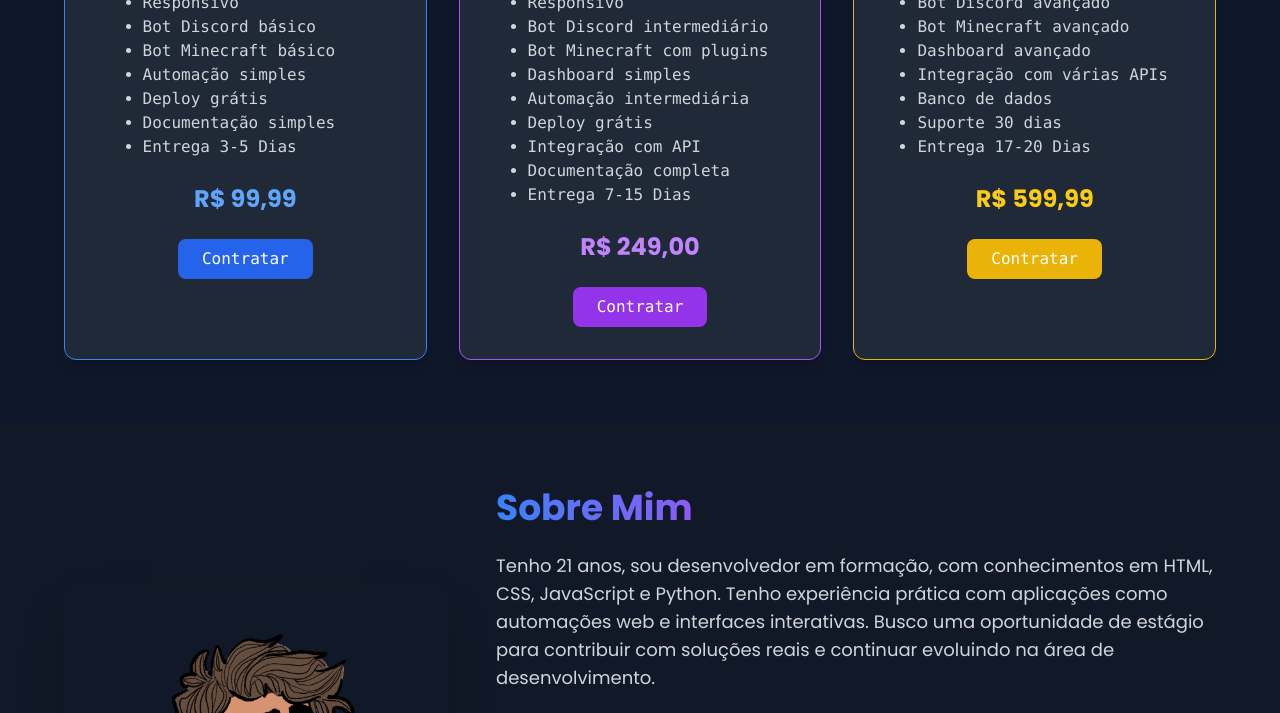
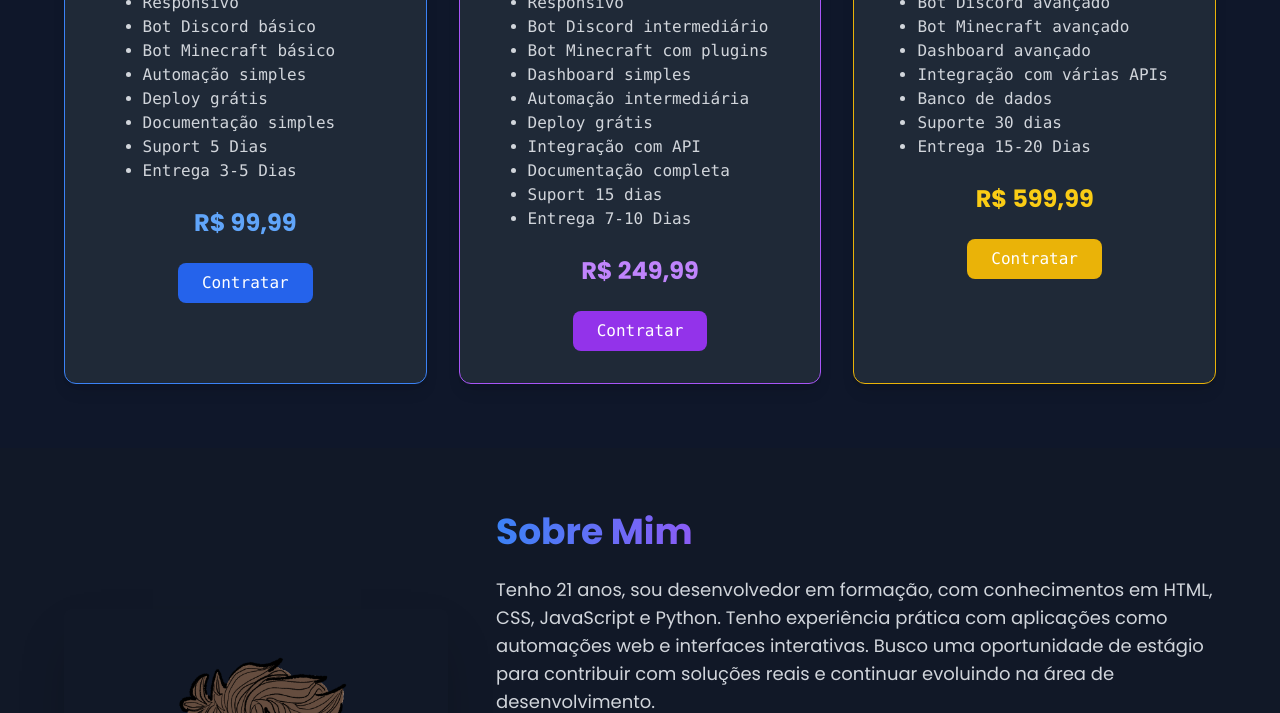
Before and after one commit to Kaua-Lucas/portfolio, a plain HTML site: page index.html in a window 1280 px wide. Shown: the part 2300-3013 px from the top of the page. Drawn offline with nearby package versions, Linux system fonts and the light colour scheme; no server answers.

Commit message:
mudança de preço e titulo // 4.5

```diff
--- a/index.html
+++ b/index.html
@@ -7,7 +7,7 @@
 
     <link rel="icon" href="icon/a.png">
 
-    <title>Portfólio - Editor de Vídeo</title>
+    <title>Portfólio - Programador</title>
     <script src="https://cdn.tailwindcss.com"></script>
     <link href="https://fonts.googleapis.com/css2?family=Poppins:wght@300;400;500;600;700&display=swap" rel="stylesheet">
     <style>
@@ -424,6 +424,7 @@
                         <li>Automação simples</li>
                         <li>Deploy grátis</li>
                         <li>Documentação simples</li>
+                        <li>Suport 5 Dias</li>
                         <li>Entrega 3-5 Dias</li>
                     </ul>
                     <span class="text-2xl font-bold text-blue-400 mb-2">R$ 99,99</span>
@@ -449,9 +450,10 @@
                         <li>Deploy grátis</li>
                         <li>Integração com API</li>
                         <li>Documentação completa</li>
-                        <li>Entrega 7-15 Dias</li>
+                        <li>Suport 15 dias</li>
+                        <li>Entrega 7-10 Dias</li>
                     </ul>
-                    <span class="text-2xl font-bold text-purple-400 mb-2">R$ 249,00</span>
+                    <span class="text-2xl font-bold text-purple-400 mb-2">R$ 249,99</span>
                     <a href="#contato" class="bg-purple-600 hover:bg-purple-700 text-white px-6 py-2 rounded-lg font-medium transition mt-4 font-mono">Contratar</a>
                 </div>
                 <!-- Pacote Fullstack -->
@@ -472,7 +474,7 @@
                         <li>Integração com várias APIs</li>
                         <li>Banco de dados</li>
                         <li>Suporte 30 dias</li>
-                        <li>Entrega 17-20 Dias</li>
+                        <li>Entrega 15-20 Dias</li>
                     </ul>
                     <span class="text-2xl font-bold text-yellow-400 mb-2">R$ 599,99</span>
                     <a href="#contato" class="bg-yellow-500 hover:bg-yellow-600 text-white px-6 py-2 rounded-lg font-medium transition mt-4 font-mono">Contratar</a>
```
